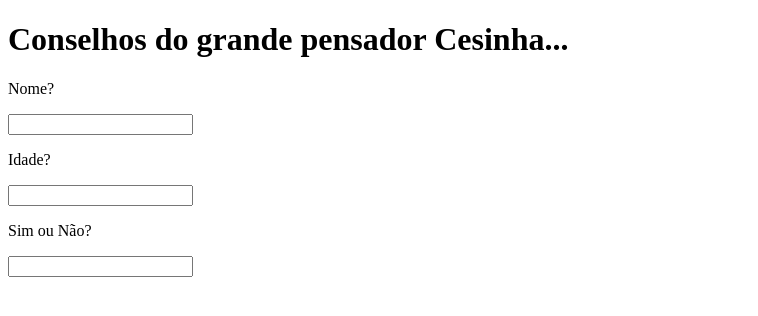
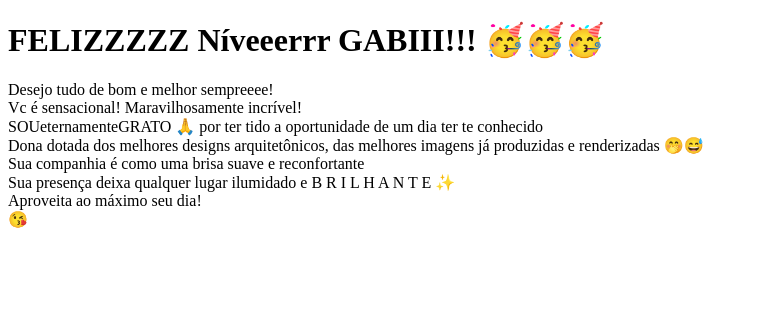
Before and after one commit to hoboldinho/clone-tabnews, a Next.js app: page / in a window 1280 px wide. Shown: the top 316 px of the page, without its empty margins (0-758 px from the left). Built offline with nearby package versions, Linux system fonts and the light colour scheme.

Commit message:
Mudando a frase de impacto para uma que realmente faz sentido

```diff
--- a/pages/index.js
+++ b/pages/index.js
@@ -1,18 +1,17 @@
 function Home() {
     let body = <div>
-        <h1>Conselhos do grande pensador Cesinha...</h1>
-        <p>Nome?</p>
-        <input type="text"></input>
-        <p>Idade?</p>
-        <input type="number"></input>
-        <p>Sim ou Não?</p>
-        <input name="SimOuNao" id="SimOuNao" list="SimOuNaos"></input>
-        <datalist id="SimOuNaos">
-            <option>Sim</option>
-            <option>Não</option>
-        </datalist>
+        <h1>FELIZZZZZ Níveeerrr GABIII!!! 🥳🥳🥳</h1>
+        <p>
+            Desejo tudo de bom e melhor sempreeee!<br />
+            Vc é sensacional! Maravilhosamente incrível!<br />
+            SOUeternamenteGRATO 🙏 por ter tido a oportunidade de um dia ter te conhecido<br />
+            Dona dotada dos melhores designs arquitetônicos, das melhores imagens já produzidas e renderizadas 🤭😅<br />
+            Sua companhia é como uma brisa suave e reconfortante<br />
+            Sua presença deixa qualquer lugar ilumidado e B R I L H A N T E ✨<br />
+            Aproveita ao máximo seu dia!<br />
+            😘
+        </p>
     </div>
-    console.log(body)
     return body
 }
 
```
